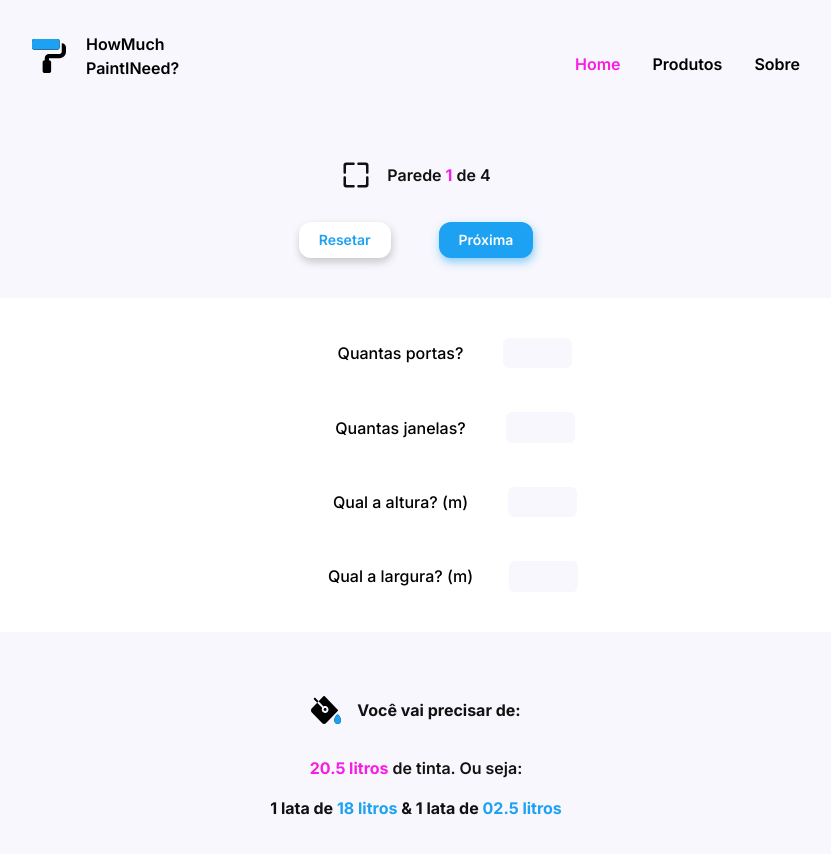
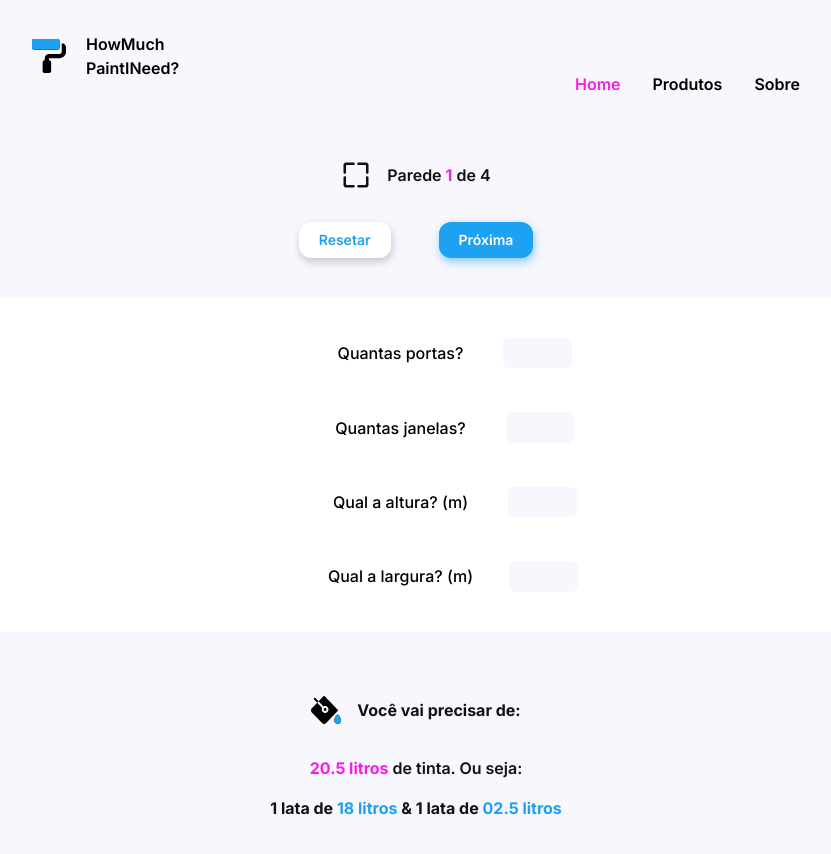
Before and after one commit to Thiagoow/PaintCalculator-React-Js-Redux-Tailwind, a React (Vite) app: page / in a window 1280 px wide. Shown: the top 854 px of the page, without its empty margins (224-1055 px from the left). Built offline with nearby package versions, Linux system fonts and the light colour scheme; some icons are missing; the HTML template or start-up script is replaced by a standard one.

Commit message:
Header zIndex repaired

```diff
--- a/src/components/Header.jsx
+++ b/src/components/Header.jsx
@@ -9,7 +9,7 @@ function Header() {
   }
 
   return (
-    <header className="flex justify-between mx-5 mt-8 md:mx-20 lg:mx-auto lg:max-w-3xl self-center">
+    <header className="flex relative z-50 justify-between mx-5 mt-8 md:mx-20 lg:mx-auto lg:max-w-3xl self-center">
       <Logo />
 
       <nav className="h-3 justify-between align-middle">
@@ -24,7 +24,7 @@ function Header() {
           className={'md:flex' + (mobileMenu ? 'flex' : ' hidden')}
           id="nav-menu"
         >
-          <ul className="flex flex-col rounded-lg mt-5 py-5 bg-txtColor text-white text-center md:flex-row md:space-x-8 lg:space-x-8 md:py-0 md:text-black md:bg-transparent md:font-semibold">
+          <ul className="flex flex-col rounded-lg mt-10 py-5 bg-txtColor text-white text-center md:flex-row md:space-x-8 lg:space-x-8 md:py-0 md:text-black md:bg-transparent md:font-semibold">
             <li className="text-pinkColor cursor-pointer block py-4 md:py-0 hover:opacity-70">
               <a href="/">Home</a>
             </li>
```
